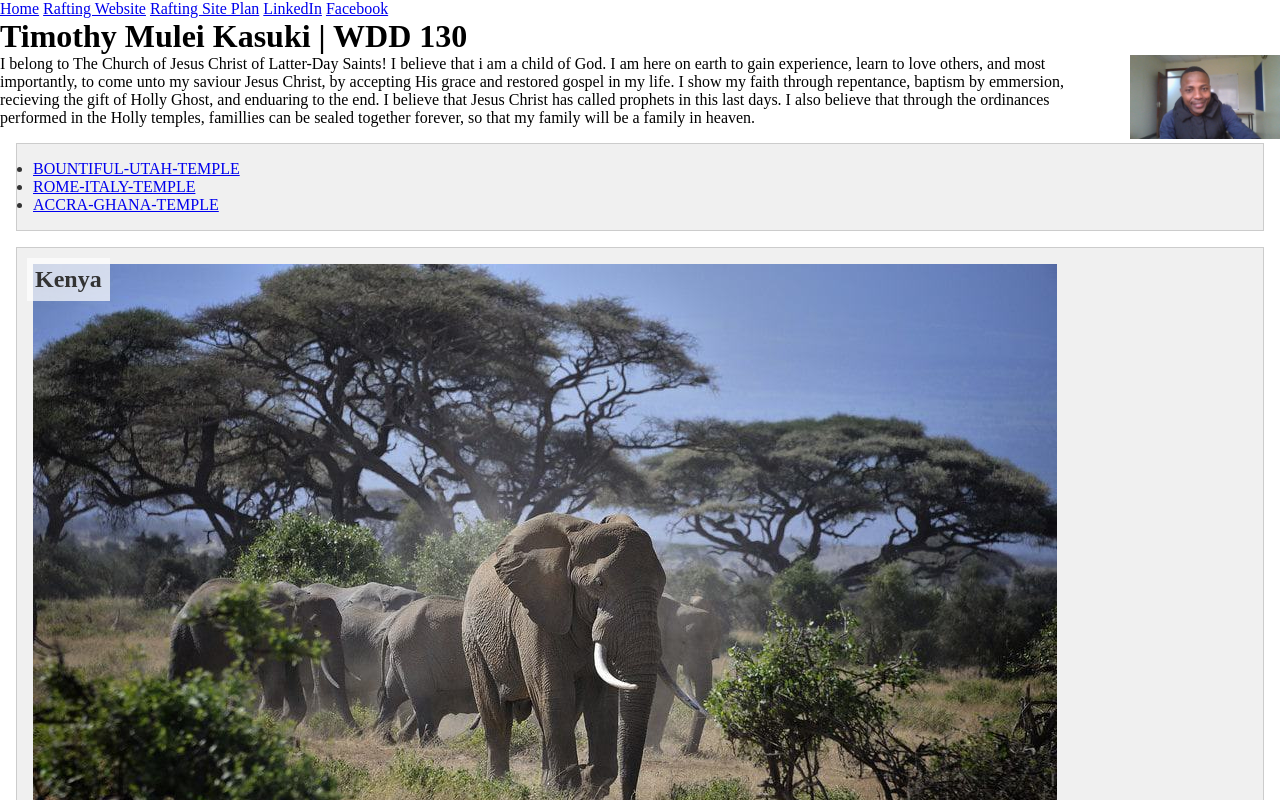
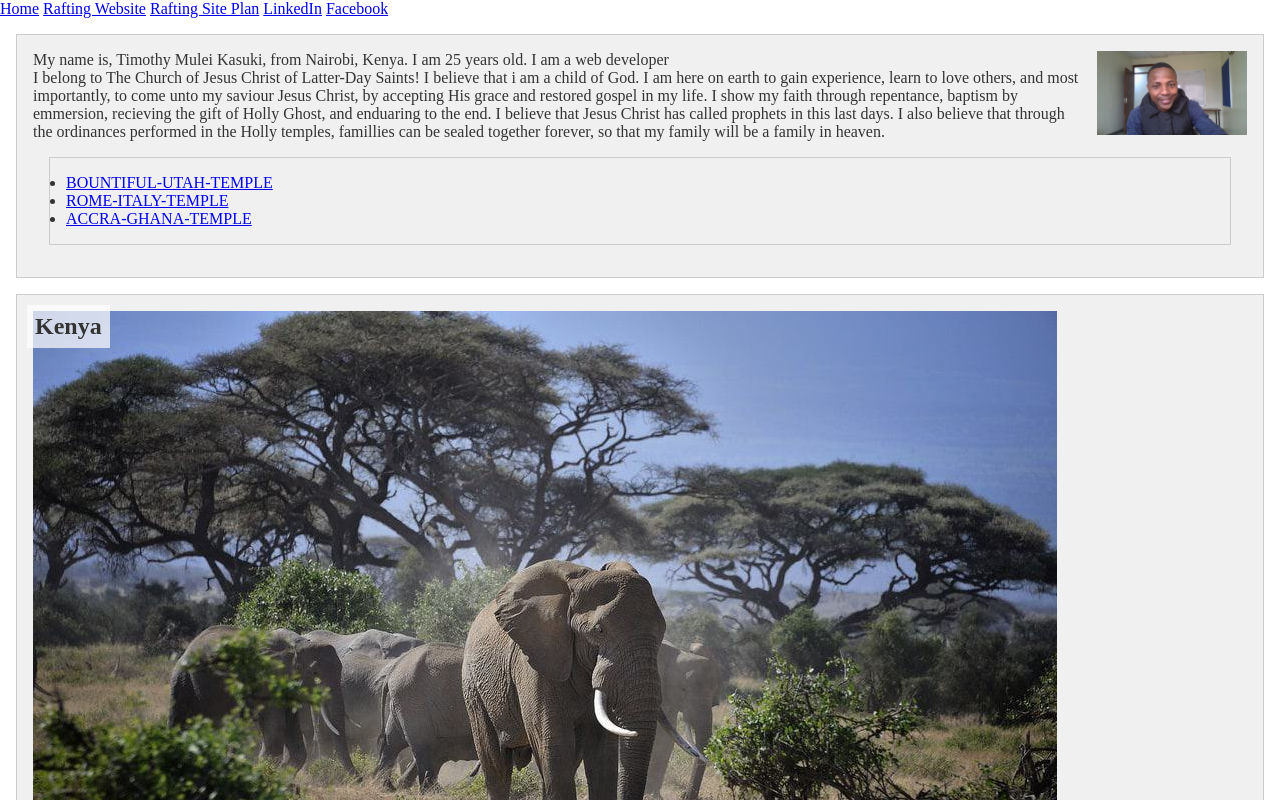
Before and after one commit to timothymulei/wdd130, a plain HTML site: page index.html in a window 1280 px wide. Shown: the top 800 px of the page. Drawn offline with Linux system fonts and the light colour scheme; files whose address does not match are found by name.

Commit message:
added two lines in main element

```diff
--- a/index.html
+++ b/index.html
@@ -20,7 +20,8 @@
     </header>
 
     <main>
-        <h1>Timothy Mulei Kasuki | WDD 130</h1>
+        <aside class="box"
+        <h1>My name is, Timothy Mulei Kasuki, from Nairobi, Kenya. I am 25 years old. I am a web developer </h1>
         <img src="Aboutme/Images/image.jpg" alt="Hello my name is Timothy Mulei Kasuki." width="200">
         <p>I belong to The Church of Jesus Christ of Latter-Day Saints! I believe that i am a child of God. I am here on earth to gain experience, learn to love others, and most importantly, to come unto my saviour Jesus Christ, by accepting His grace and restored gospel in my life. I show my faith through repentance, baptism by emmersion, recieving the gift of Holly Ghost, and enduaring to the end. I believe that Jesus Christ has called prophets in this last days. I also believe that through the ordinances performed in the Holly temples, famillies can be sealed together forever, so that my family will be a family in heaven.</p>
         <ul class="box">
```
